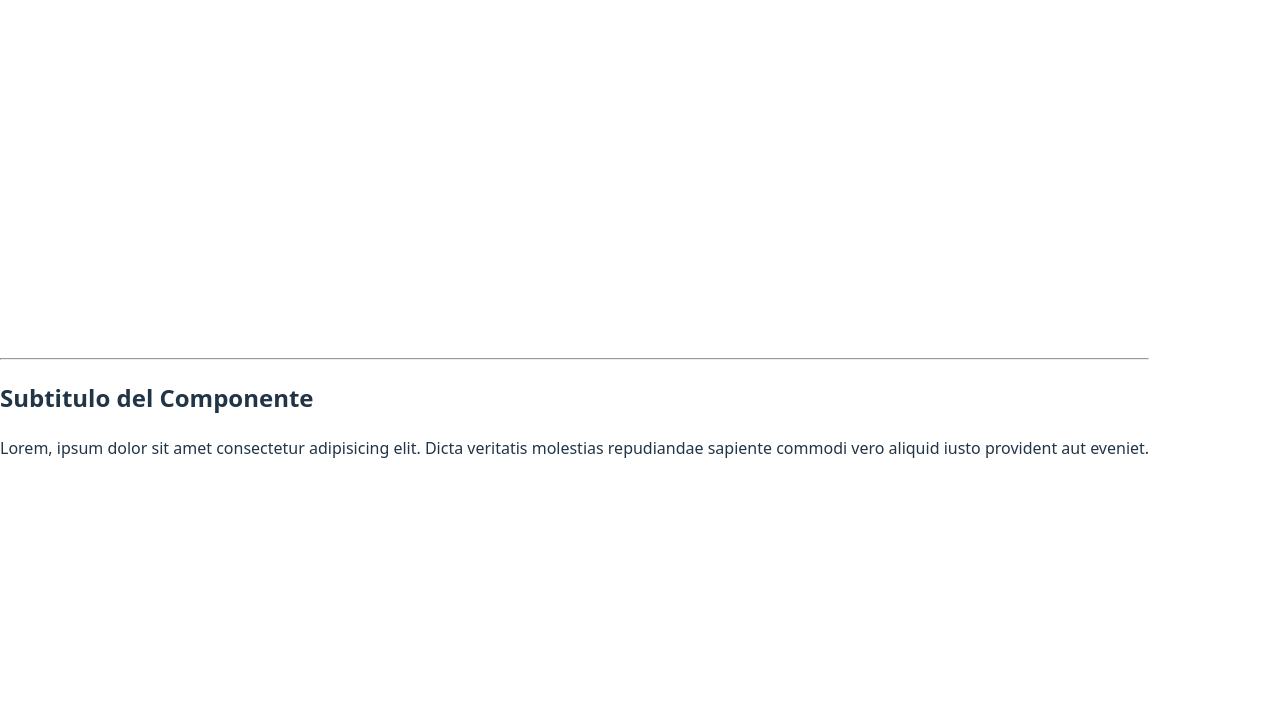
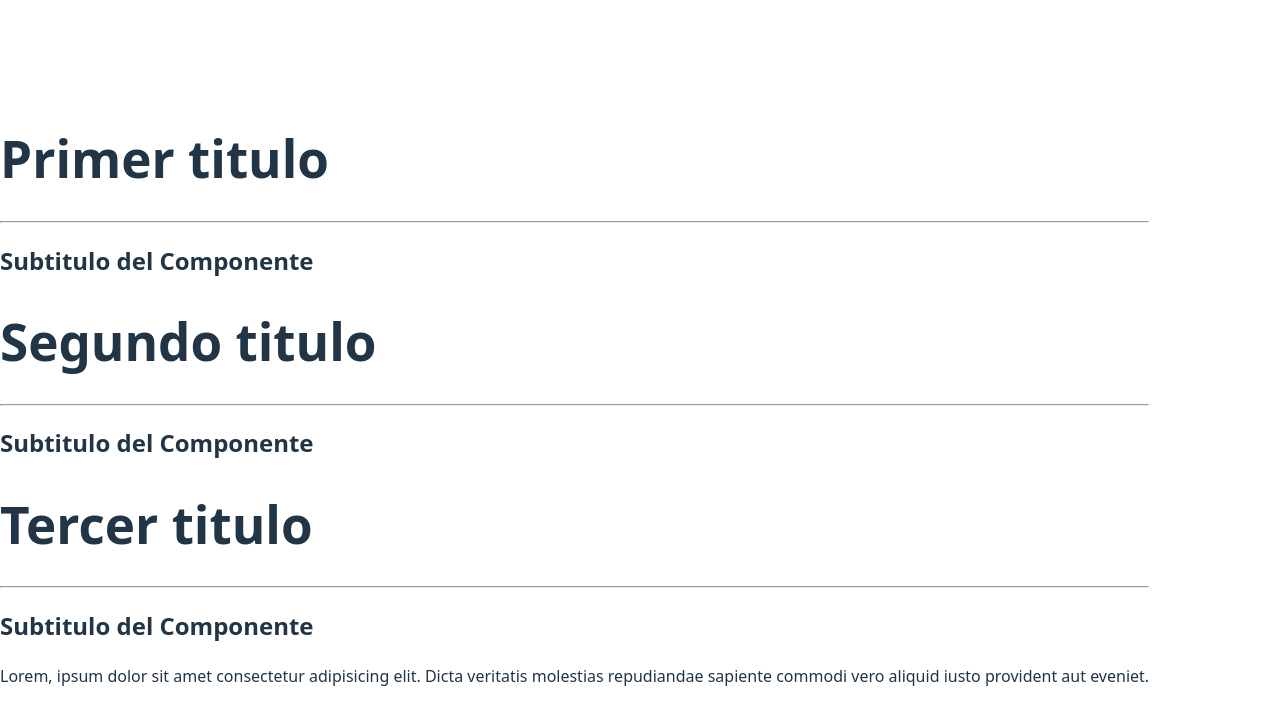
Before and after one commit to Malibu54/Full-Stack-Engineer, a React (Vite) app in the folder Modulo-03-React/01-components/: page / in a window 1280 px wide. Shown: the top 724 px of the page. Built offline with nearby package versions, Linux system fonts and the light colour scheme.

Commit message:
Update App.jsx

```diff
--- a/Modulo-03-React/01-components/src/App.jsx
+++ b/Modulo-03-React/01-components/src/App.jsx
@@ -7,7 +7,9 @@ export default function App (){
 
  return (
   <>
-  <Title/>
+  <Title titulo="Primer titulo"/>
+  <Title titulo="Segundo titulo"/>
+  <Title titulo="Tercer titulo"/>
   <p>Lorem, ipsum dolor sit amet consectetur adipisicing elit. Dicta veritatis molestias repudiandae sapiente commodi vero aliquid iusto provident aut eveniet.</p>
   </>
  )
```
